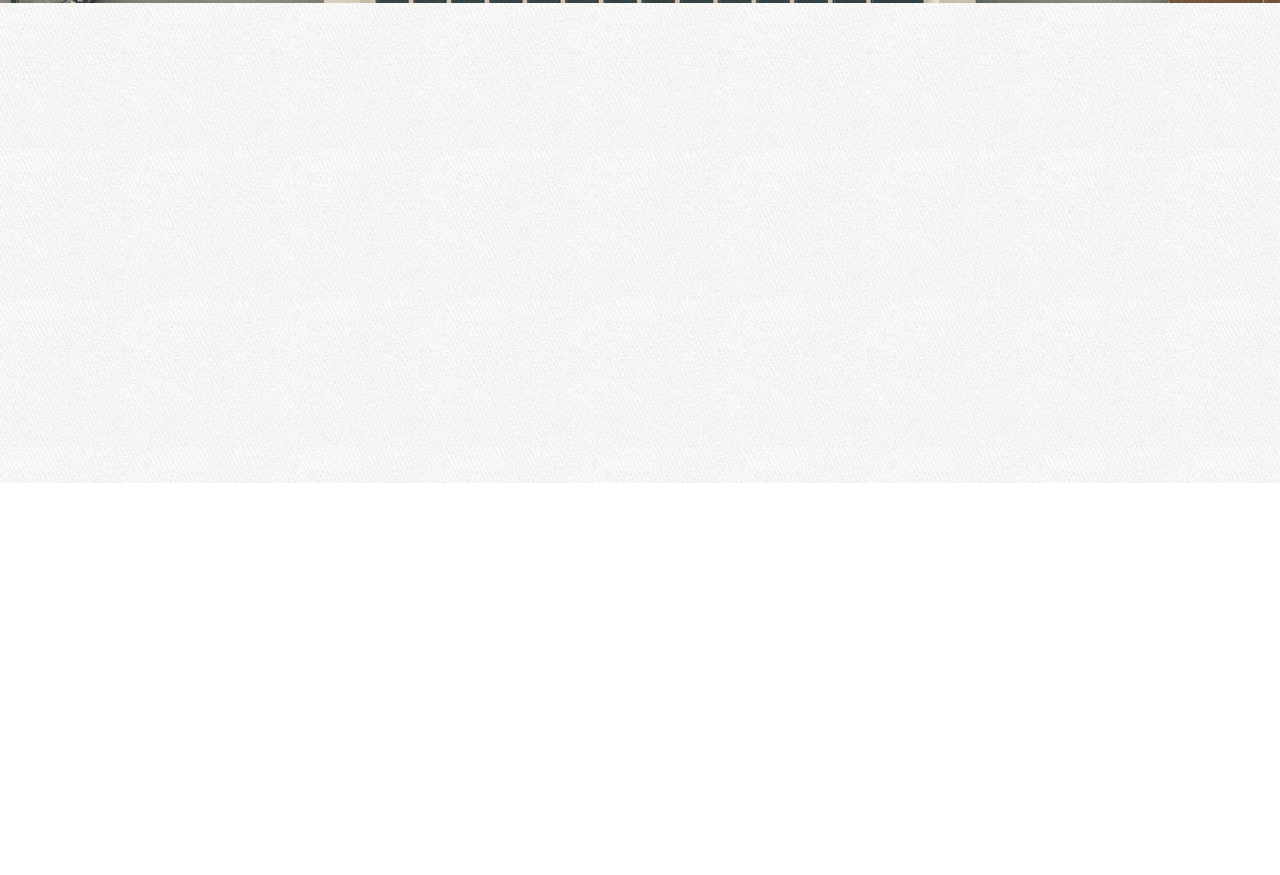
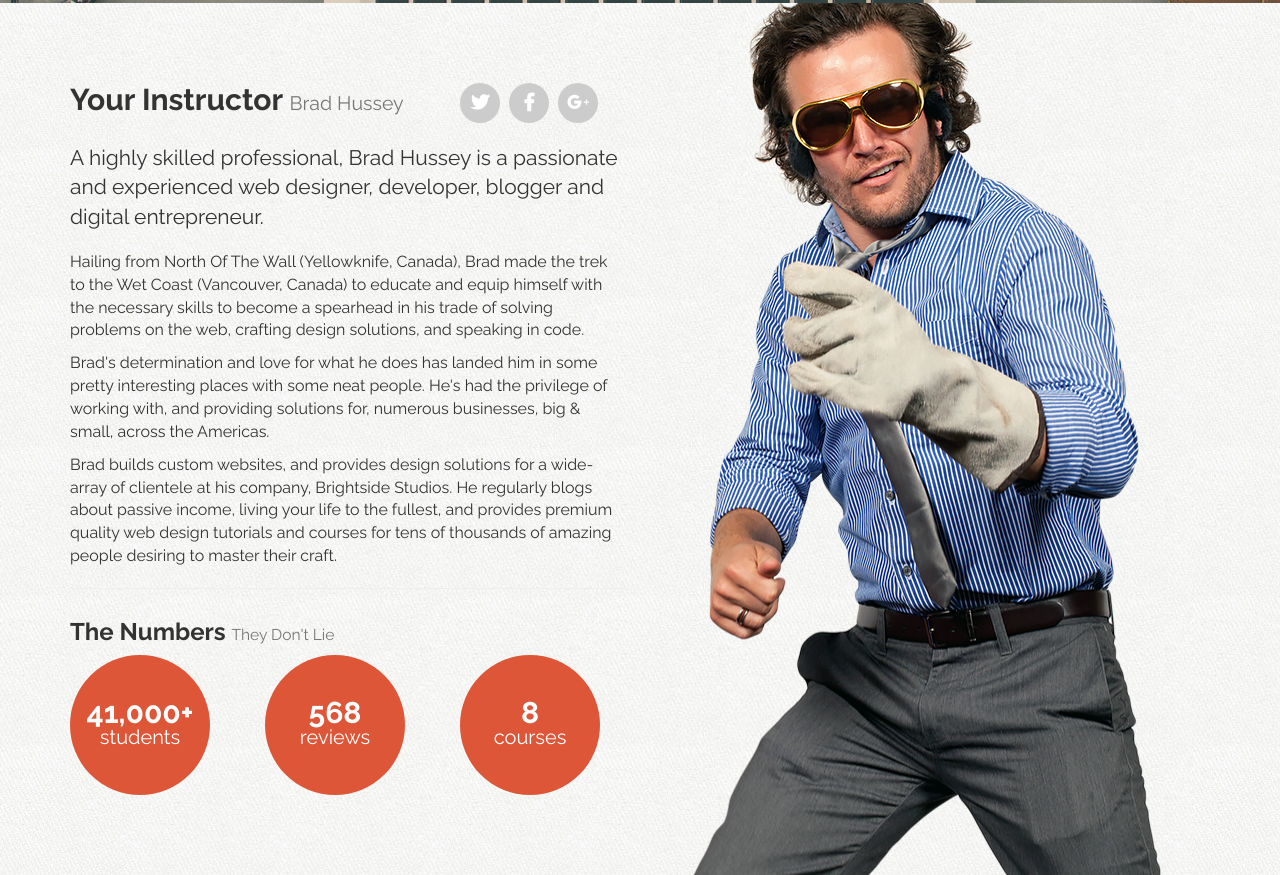
Before and after one commit to Saabbir/B2W, a plain HTML site: page index.html in a window 1280 px wide. Shown: the part 4447-5322 px from the top of the page. Before the commit the page ends 4930 px from the top, so only its background shows below. Drawn offline with nearby package versions, Linux system fonts and the light colour scheme.

Commit message:
Build desktop version of instructor section

```diff
--- a/assets/css/custom.css
+++ b/assets/css/custom.css
@@ -178,3 +178,62 @@ section h3 {
     background: url('../img/stuff-bg.jpg') 50% 100% repeat fixed;
     background-size: cover;
 }
+
+/* === INSTRUCTOR === */
+
+#instructor {
+    background: url('../img/brad-elvis.png') 90% -10px no-repeat;
+}
+
+#instructor h2 {
+    margin: 0 0 20px;
+}
+
+a.badge.social {
+    width: 40px;
+    height: 40px;
+    line-height: 40px;
+    border-radius: 50%;
+    padding: 0;
+    font-size: 18px;
+    color: white;
+    text-align: center;
+    margin: 0 5px 20px 0;
+    background-color: #ccc;
+}
+
+a.badge.social.twitter:hover {
+    background-color: #55acee;
+}
+
+a.badge.social.facebook:hover {
+    background-color: #3b5998;
+}
+
+a.badge.social.google-plus:hover {
+    background-color: #db4b39;
+}
+
+#instructor .num {
+    width: 140px;
+    height: 140px;
+    background-color: var(--salmon);
+    border-radius: 50%;
+    font-size: 30px;
+    color: white;
+    text-align: center;
+    font-weight: bold;
+    line-height: 24px;
+    display: table;
+}
+
+#instructor .num-content {
+    display: table-cell;
+    vertical-align: middle;
+}
+
+#instructor .num-content span {
+    display: block;
+    font-size: 20px;
+    font-weight: normal;
+}
--- a/index.html
+++ b/index.html
@@ -245,7 +245,60 @@
 
     <!-- INSTRUCTOR
     ========================================== -->
-    <section></section>
+    <section id="instructor">
+        <div class="container">
+            <div class="row">
+                <div class="col-sm-8 col-md-6">
+                    <div class="row">
+                        <div class="col-lg-8">
+                            <h2>Your Instructor <small>Brad Hussey</small></h2>
+                        </div><!-- /.col -->
+                        <div class="col-lg-4">
+                            <a href="https://twitter.com/bradhussey" target="_blank" class="badge social twitter"><i class="fab fa-twitter"></i></a>
+                            <a href="https://facebook.com/bradhussey" target="_blank" class="badge social facebook"><i class="fab fa-facebook-f"></i></a>
+                            <a href="https://plus.google.com/+BradHussey" target="_blank" class="badge social google-plus"><i class="fab fa-google-plus-g"></i></a>
+                        </div><!-- /.col -->
+                    </div><!-- /.row -->
+
+                    <p class="lead">A highly skilled professional, Brad Hussey is a passionate and experienced web designer, developer, blogger and digital entrepreneur.</p>
+
+                    <p>Hailing from North Of The Wall (Yellowknife, Canada), Brad made the trek to the Wet Coast (Vancouver, Canada) to educate and equip himself with the necessary skills to become a spearhead in his trade of solving problems on the web, crafting design solutions, and speaking in code.</p>
+
+                    <p>Brad's determination and love for what he does has landed him in some pretty interesting places with some neat people. He's had the privilege of working with, and providing solutions for, numerous businesses, big &amp; small, across the Americas.</p>
+
+                    <p>Brad builds custom websites, and provides design solutions for a wide-array of clientele at his company, Brightside Studios. He regularly blogs about passive income, living your life to the fullest, and provides premium quality web design tutorials and courses for tens of thousands of amazing people desiring to master their craft.</p>
+
+                    <hr>
+
+                    <h3>The Numbers <small>They Don't Lie</small></h3>
+
+                    <div class="row">
+                        <div class="col-sm-4">
+                            <div class="num">
+                                <div class="num-content">
+                                    41,000+ <span>students</span>
+                                </div>
+                            </div>
+                        </div><!-- /.col -->
+                        <div class="col-sm-4">
+                            <div class="num">
+                                <div class="num-content">
+                                    568 <span>reviews</span>
+                                </div>
+                            </div>
+                        </div><!-- /.col -->
+                        <div class="col-sm-4">
+                            <div class="num">
+                                <div class="num-content">
+                                    8 <span>courses</span>
+                                </div>
+                            </div>
+                        </div><!-- /.col -->
+                    </div><!-- /.row -->
+                </div><!-- /.col -->
+            </div><!-- /.row -->
+        </div><!-- /.container -->
+    </section>
 
     <!-- TESTIMONIALS
     ========================================== -->
```
